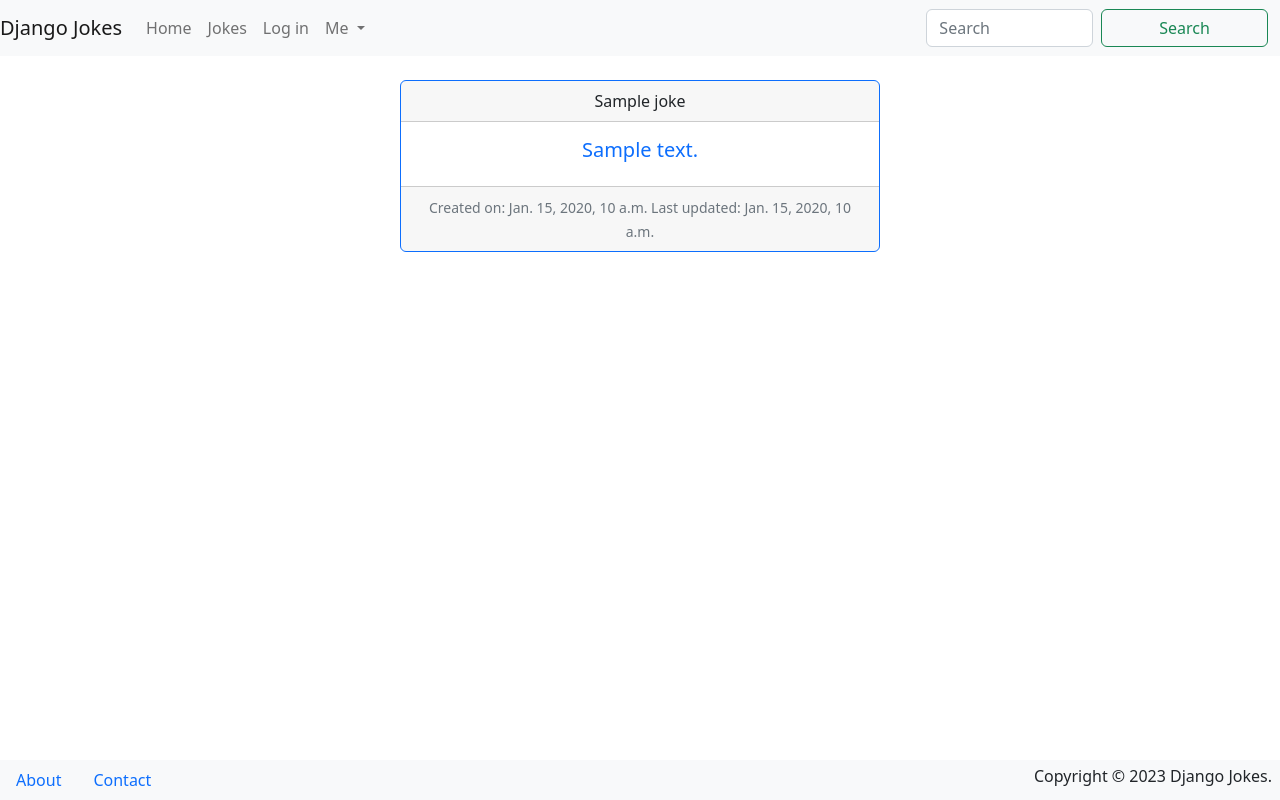
After one commit to wang452/djangojokes.com, a Django app: page /jokes/joke/1/ in a window 1280 px wide. The commit adds this page. Run offline with Django 4.2, Linux system fonts and the light colour scheme; tables that the repository leaves empty hold one stand-in row (values such as "Sample post").

Commit message:
Add JokeDetailView to views.py of jokes app Add path of JokeDetailView to jokes app URLConf file Add get_absolute_url function to models.py of jokes app Add new template joke_detail.hml for jokes app Update link to invidual joke in joke_list.html template

```diff
--- a/jokes/models.py
+++ b/jokes/models.py
@@ -1,4 +1,7 @@
 from django.db import models
+
+# import reverse to use in get_absolute_url function
+from django.urls import reverse
 
 # Create Joke models here.
 class Joke(models.Model):
@@ -7,5 +10,9 @@ class Joke(models.Model):
     created = models.DateTimeField(auto_now_add=True)
     updated = models.DateTimeField(auto_now=True)
 
+    # return absolute url to the JokeDetailView template
+    def get_absolute_url(self):
+        return reverse('jokes:detail', args=[str(self.pk)])
+
     def __str__(self):
         return self.question
--- a/jokes/urls.py
+++ b/jokes/urls.py
@@ -1,7 +1,7 @@
 from django.urls import path
 
 # import JokeListView from the jokes\views.py file in same directory with urls.py
-from .views import JokeListView
+from .views import JokeListView, JokeDetailView
 
 # URLConf has a namespace of “jokes,” which is also the name of the app
 app_name = 'jokes'
@@ -9,4 +9,8 @@ app_name = 'jokes'
 # add path to the JokeListVIew for jokes app
 urlpatterns = [
   path('', JokeListView.as_view(), name='list'),
+
+  # add path to the JokeDetailView that require pk of the joke
+  # also import JokeDetailView from views.py above
+  path('joke/<int:pk>/', JokeDetailView.as_view(), name='detail'),
 ]
--- a/jokes/views.py
+++ b/jokes/views.py
@@ -1,9 +1,14 @@
 from django.shortcuts import render
 
-# Create JokeListView views for listing jokes in jokes app
+# Create JokeListView view for listing jokes in jokes app
 
-from django.views.generic import ListView
+from django.views.generic import DetailView, ListView
 from .models import Joke
 
 class JokeListView(ListView):
     model = Joke
+
+# Create JokeDetailView for jokes app to display detail of joke
+# after add import DetailView above
+class JokeDetailView(DetailView):
+    model = Joke
--- a/templates/_base.html
+++ b/templates/_base.html
@@ -65,7 +65,7 @@
 </main>
 <footer class="fixed-bottom bg-light row">
     <div class="col">
-      <div class="float-end m-1 me-2">Copyright &copy; 2022 Django Jokes.</div>
+      <div class="float-end m-1 me-2">Copyright &copy; 2023 Django Jokes.</div>
       <nav>
         <ul class="nav">
           <li class="nav-item">
--- /dev/null
+++ b/templates/jokes/joke_detail.html
@@ -0,0 +1,18 @@
+{% extends "_base.html" %}
+
+{% block title %}Joke{% endblock %}
+{% block main %}
+  <div class="card border-primary m-auto mb-3 text-center"
+    style="max-width: 30rem">
+    <div class="card-header">{{ joke.question }}</div>
+    <div class="card-body text-primary">
+      <h5 class="card-title">{{ joke.answer }}</h5>
+    </div>
+    <div class="card-footer">
+      <small class="text-muted">
+        Created on: {{ joke.created }}
+        Last updated: {{ joke.updated }}
+      </small>
+    </div>
+  </div>
+{% endblock %}
```
Also changed, not shown: templates/jokes/joke_list.html (+6 -1 lines).
